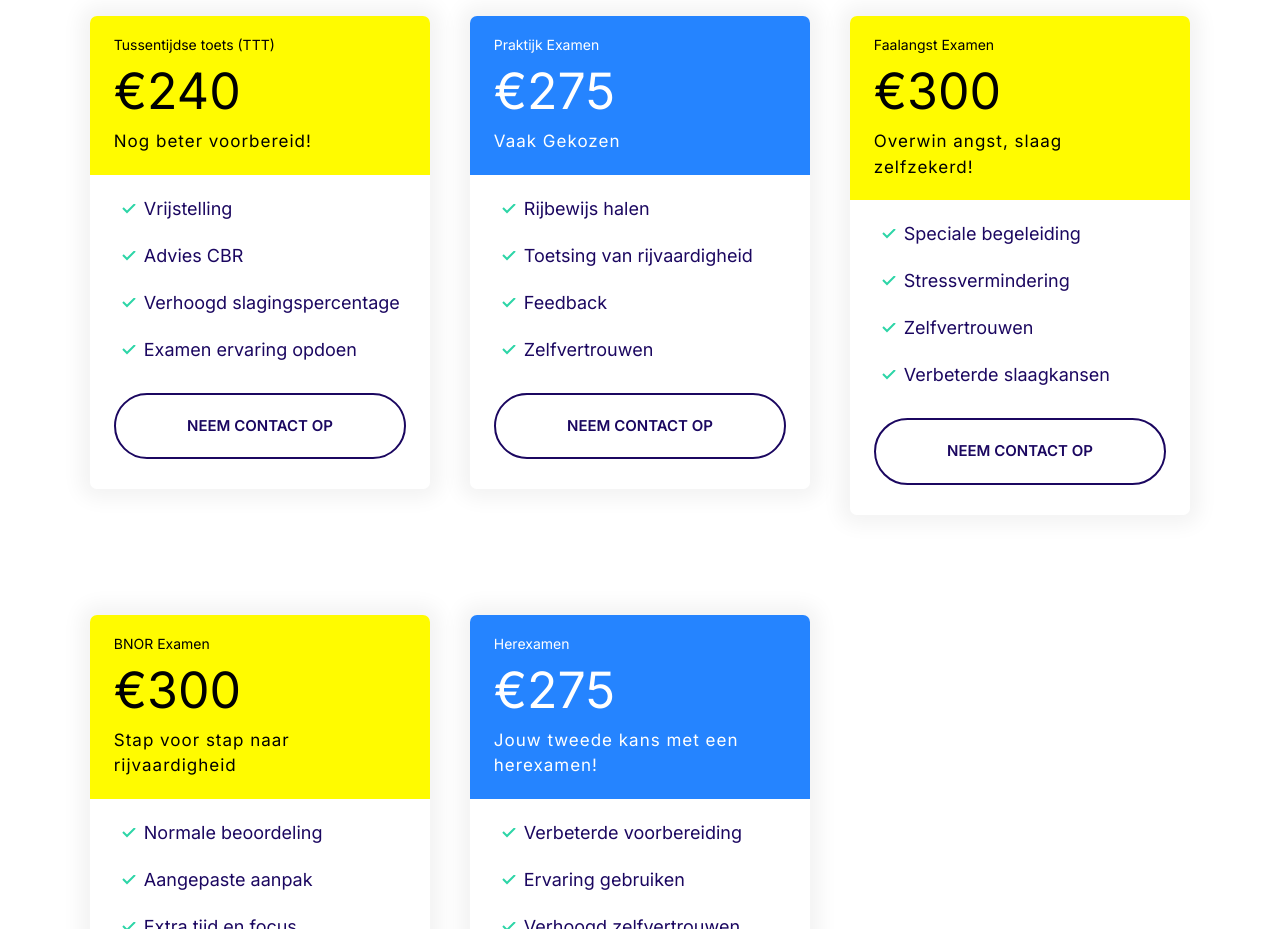
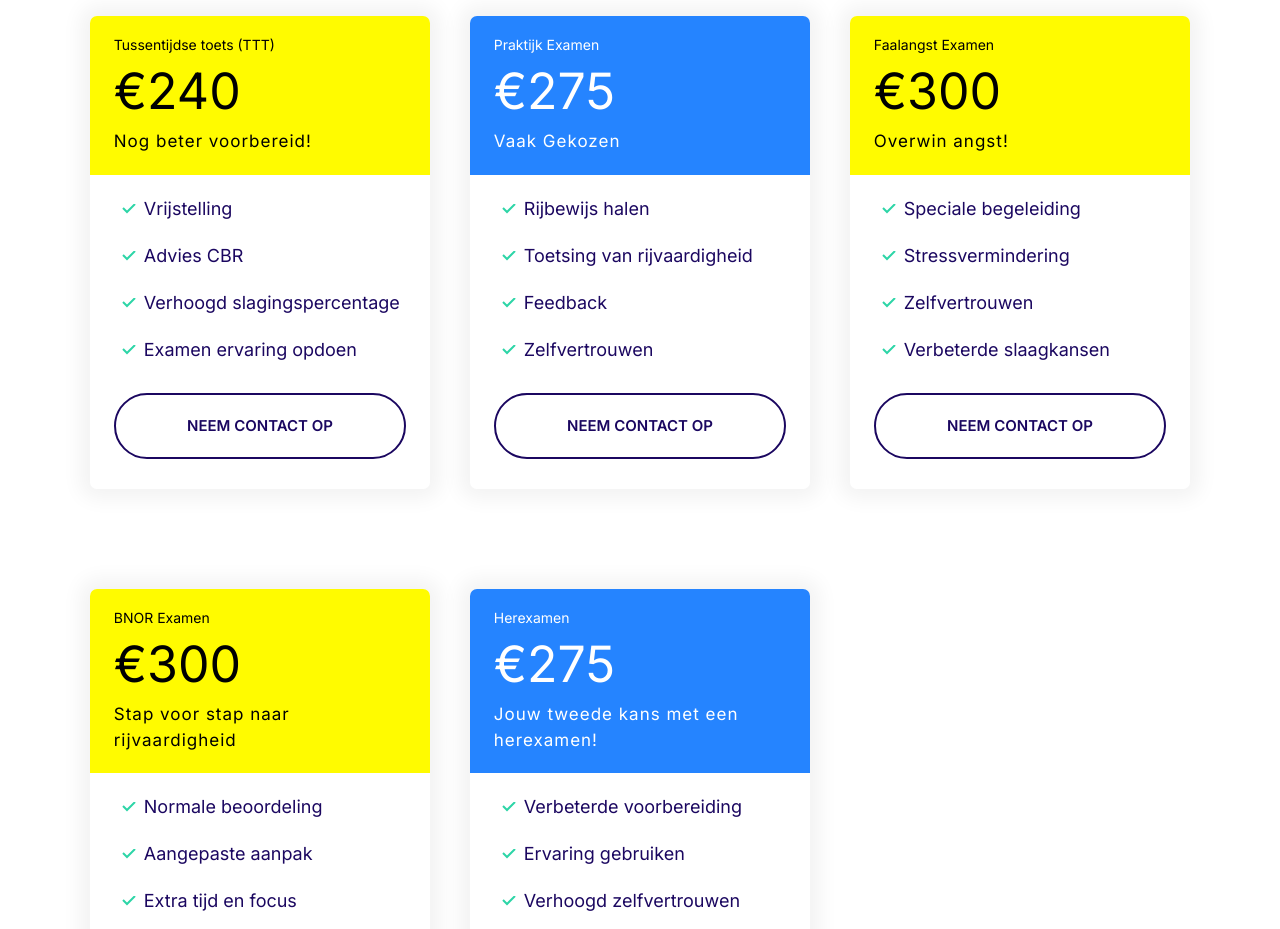
Before and after one commit to BasGL/rijschool_glazenborg, a website built with Parcel: page index.html in a window 1280 px wide. Shown: the part 1360-2289 px from the top of the page. Built offline with nearby package versions, Linux system fonts and the light colour scheme.

Commit message:
faalangst

```diff
--- a/index.html
+++ b/index.html
@@ -202,9 +202,7 @@
             <header class="card__header">
               <h3 class="plan__name">Faalangst Examen</h3>
               <span class="plan__price">€300</span>
-              <span class="plan__description"
-                >Overwin angst, slaag zelfzekerd!</span
-              >
+              <span class="plan__description">Overwin angst!</span>
             </header>
             <div class="card__body">
               <ul class="list list--tick">
```
